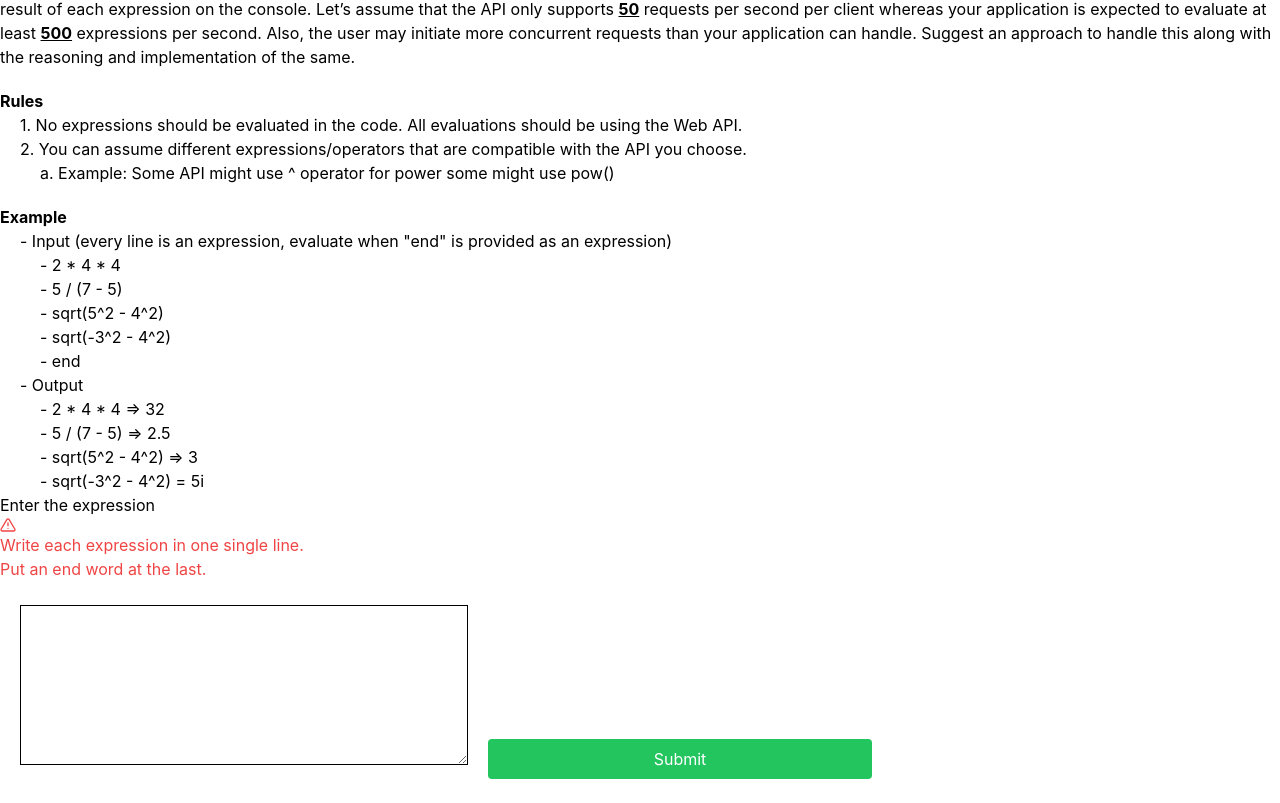
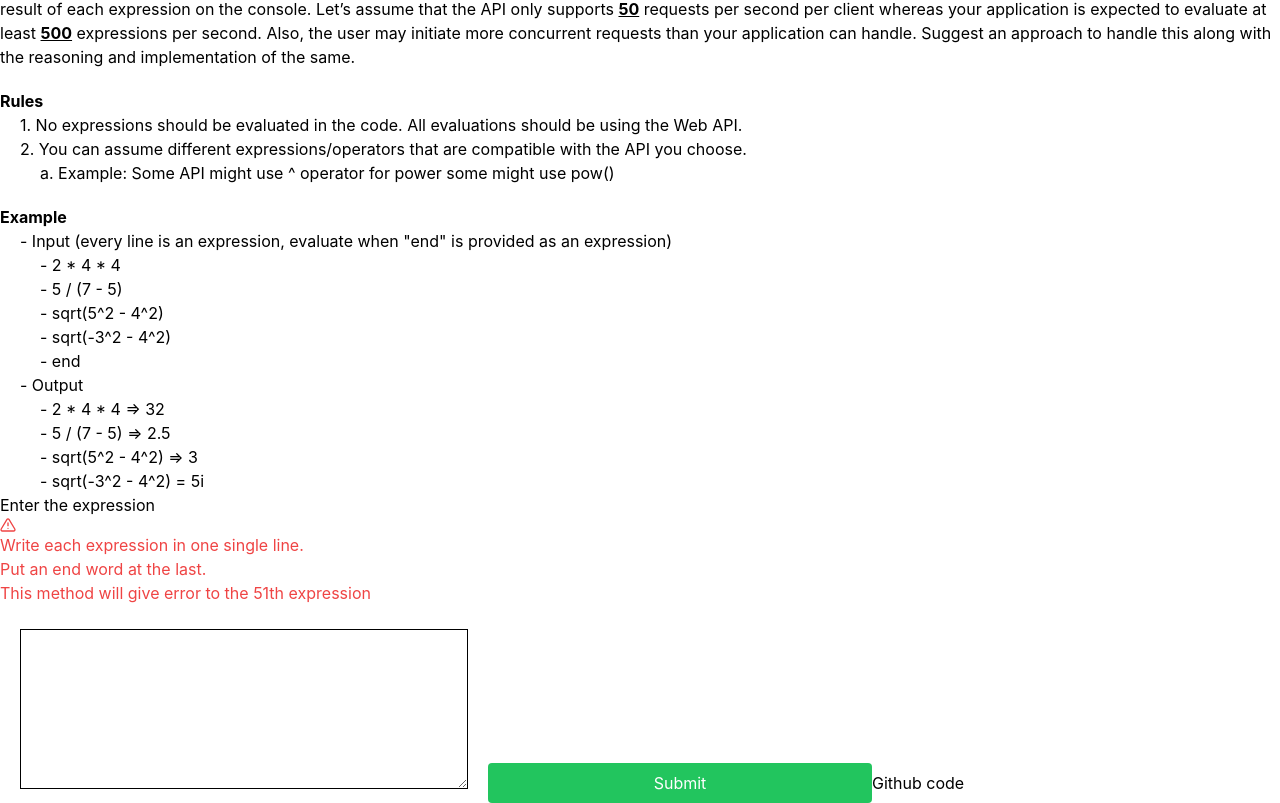
Before and after one commit to kundusaikat/onlinesales.ai, a React (Create React App) app in the folder frontend/: page /math-expression in a window 1280 px wide. Shown: the part 175-978 px from the top of the page. Before the commit the page ends 954 px from the top, so only its background shows below. Built offline with nearby package versions, Linux system fonts and the light colour scheme.

Commit message:
Feature Added

```diff
--- a/frontend/src/Homepage/MathExpression.jsx
+++ b/frontend/src/Homepage/MathExpression.jsx
@@ -90,6 +90,7 @@ export const MathExpression = () => {
         <FiAlertTriangle />
         <p>Write each expression in one single line.</p>
         <p>Put an end word at the last.</p>
+        <p>This method will give error to the 51th expression</p>
       </div>
       <br />
       <textarea
@@ -110,8 +111,13 @@ export const MathExpression = () => {
         <p key={uuid()}>{el}</p>
       ))}
 
-
-        <a href=""></a>
+      <a
+        target="_blank"
+        rel="noreferrer"
+        href="https://github.com/kundusaikat/onlinesales.ai/blob/master/backend/routes/math-expression.js"
+      >
+        Github code
+      </a>
     </div>
   );
 };
```
